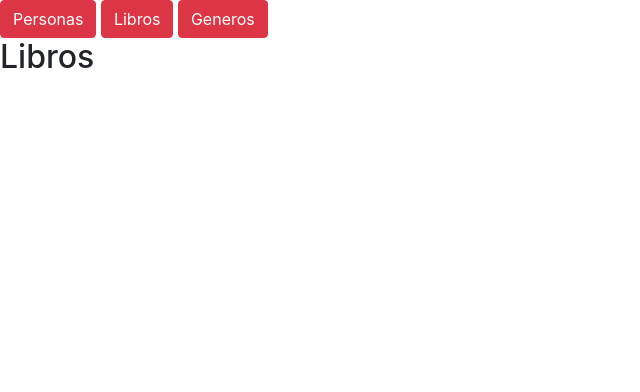
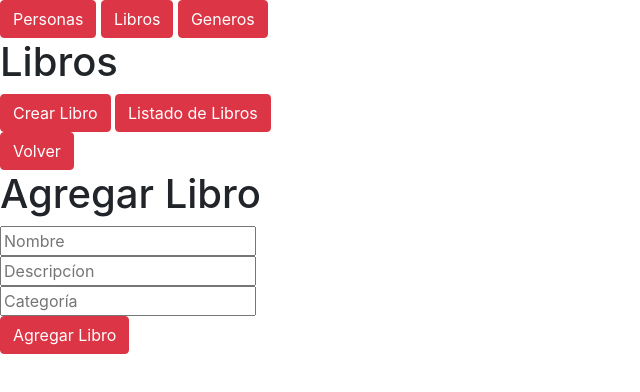
Before and after one commit to julian119988/donde-estan-mis-libros-front-end, a React (Create React App) app: page /libros/creacion in a window 1280 px wide. Shown: the top 392 px of the page, without its empty margins (0-640 px from the left). Built offline with nearby package versions, Linux system fonts and the light colour scheme.

Commit message:
componentes CrearLibro y ListadoLibro primer commit

```diff
--- /dev/null
+++ b/src/Components/Libro/CreacionLibro/CreacionLibro.js
@@ -0,0 +1,85 @@
+import axios from "axios";
+import React, { useRef, useState } from "react";
+import { useHistory } from "react-router-dom";
+import Button from 'react-bootstrap/Button';
+
+
+function CrearLibro() {
+
+    const [nuevoLibro, setNuevoLibro] = useState();
+    const history = useHistory();
+
+    const nombreRef = useRef();
+    const descripcionRef = useRef();
+    const categoriaIdRef = useRef();
+
+    function comprobarCambios() {
+        setNuevoLibro({
+            nombre: nombreRef.current.value,
+            descripcion: descripcionRef.current.value,
+            categoriaId: categoriaIdRef.current.value,
+        })
+    }
+
+    async function crearLibro(e) {
+        e.preventDefault();
+        console.log("Agregar Libro");
+        const { nombre, descripcion, categoria } = nuevoLibro;
+        try {
+            const res = await axios.post("http://localhost:3001/libro", {
+                nombre,
+                descripcion,
+                categoria,
+            });
+            console.log(res);
+            history.goBack();
+        } catch (error) {
+            console.log(error);
+        }
+    }
+
+
+    return (
+        <div className="form">
+            <Button variant="danger" onClick={() => history.goBack()}>Volver</Button>
+            <div className="form">
+                <h1>Agregar Libro</h1>
+                <form action="" method="post" onSubmit={crearLibro}>
+                    <div className="top-row">
+                        <div className="field-wrap">
+                        <input
+                            type="text"
+                            name="nombre"
+                            ref={nombreRef}
+                            onChange={comprobarCambios}
+                            placeholder="Nombre"
+                            required
+                            />
+                        </div>
+                        <div className="field-wrap">
+                        <input
+                            type="text"
+                            name="descripcion"
+                            ref={descripcionRef}
+                            onChange={comprobarCambios}
+                            placeholder="Descripcíon"
+                            required
+                            />
+                        </div>
+                        <input
+                            type="text"
+                            name="categoria"
+                            ref={categoriaIdRef}
+                            onChange={comprobarCambios}
+                            placeholder="Categoría"
+                            required
+                            />
+                    </div>
+                    <Button variant="danger" onClick={() => history.goBack()}>Agregar Libro</Button>
+                </form>
+            </div>
+        </div>
+    )
+}
+
+export default CrearLibro
--- a/src/Components/Libro/Libro.js
+++ b/src/Components/Libro/Libro.js
@@ -1,10 +1,21 @@
-import React from 'react'
+import React from 'react';
+import Button from 'react-bootstrap/Button';
+import { Link, Route, Switch } from "react-router-dom";
+import ListadoLibro from "./ListadoLibro/ListadoLibro";
+import CreacionLibro from "./CreacionLibro/CreacionLibro";
 
-const Libro = () => {
+function Libro() {
     return (
-        <div>
-            <h2>Libros</h2>
-        </div>
+        <>
+            <h1>Libros</h1>
+      <Link to='/libros/creacion'><Button variant="danger">Crear Libro</Button>{' '} </Link>
+      <Link to='/libros/listado'><Button variant="danger">Listado de Libros</Button>{' '}</Link>
+
+      <Switch>
+        <Route path='/libros/creacion'><CreacionLibro /></Route>
+        <Route path='/libros/listado'><ListadoLibro /></Route>
+      </Switch>
+        </>
     )
 }
 
--- /dev/null
+++ b/src/Components/Libro/ListadoLibro/ListadoLibro.js
@@ -0,0 +1,12 @@
+import Table from "react-bootstrap/Table";
+import ItemList from "../../ItemList/ItemList";
+import axios from "axios";
+import { useEffect, useState } from "react";
+
+function ListadoLibro() {
+    return (
+        <h1>Listado de Libros</h1>
+    )
+}
+
+export default ListadoLibro
```
